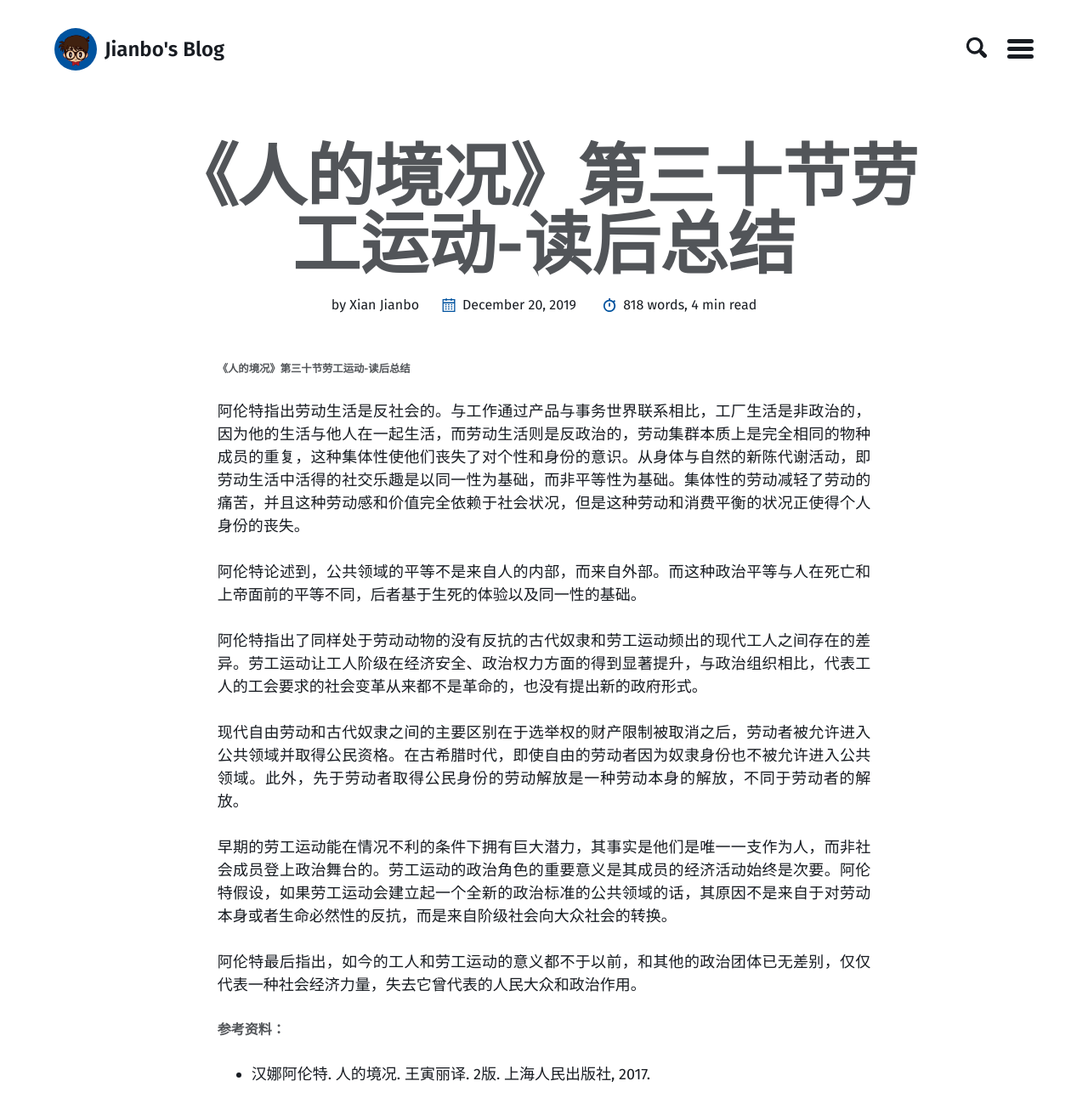
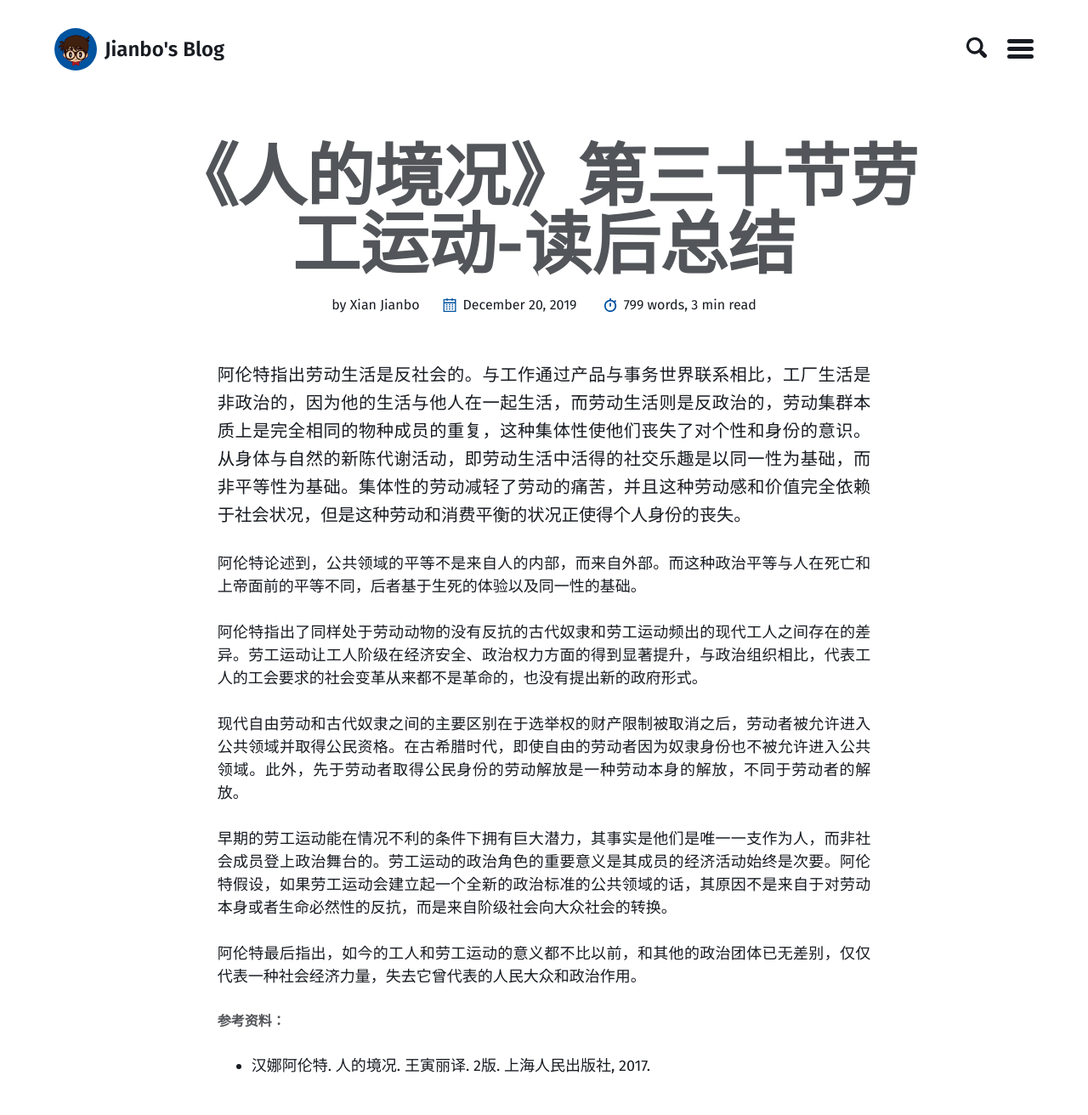
Before and after one commit to xianjianbo/xianjianbo.github.io, a Jekyll site: the page built from _posts/2019-12-20-the-human-condition-chapter-30-labor-movement.md, in a window 1280 px wide and 1400 px high. Shown: the top 1312 px of the window at 85% size. Built offline with Jekyll 4.4.1, drawn with Linux system fonts in a browser that asks for light colours; comment, search, counter and statistics services are not loaded.

Commit message:
fix title

```diff
--- a/_posts/2019-12-20-the-human-condition-chapter-30-labor-movement.md
+++ b/_posts/2019-12-20-the-human-condition-chapter-30-labor-movement.md
@@ -2,12 +2,6 @@
 title: "《人的境况》第三十节劳工运动-读后总结"
 last_modified_at: 2019-12-20T16:15:55+08:00
 ---
-
-
-
-
-
-###### 《人的境况》第三十节劳工运动-读后总结
 
 阿伦特指出劳动生活是反社会的。与工作通过产品与事务世界联系相比，工厂生活是非政治的，因为他的生活与他人在一起生活，而劳动生活则是反政治的，劳动集群本质上是完全相同的物种成员的重复，这种集体性使他们丧失了对个性和身份的意识。从身体与自然的新陈代谢活动，即劳动生活中活得的社交乐趣是以同一性为基础，而非平等性为基础。集体性的劳动减轻了劳动的痛苦，并且这种劳动感和价值完全依赖于社会状况，但是这种劳动和消费平衡的状况正使得个人身份的丧失。
 
@@ -19,7 +13,7 @@
 
 早期的劳工运动能在情况不利的条件下拥有巨大潜力，其事实是他们是唯一一支作为人，而非社会成员登上政治舞台的。劳工运动的政治角色的重要意义是其成员的经济活动始终是次要。阿伦特假设，如果劳工运动会建立起一个全新的政治标准的公共领域的话，其原因不是来自于对劳动本身或者生命必然性的反抗，而是来自阶级社会向大众社会的转换。
 
-阿伦特最后指出，如今的工人和劳工运动的意义都不于以前，和其他的政治团体已无差别，仅仅代表一种社会经济力量，失去它曾代表的人民大众和政治作用。
+阿伦特最后指出，如今的工人和劳工运动的意义都不比以前，和其他的政治团体已无差别，仅仅代表一种社会经济力量，失去它曾代表的人民大众和政治作用。
 
 ##### 参考资料：
 
```
